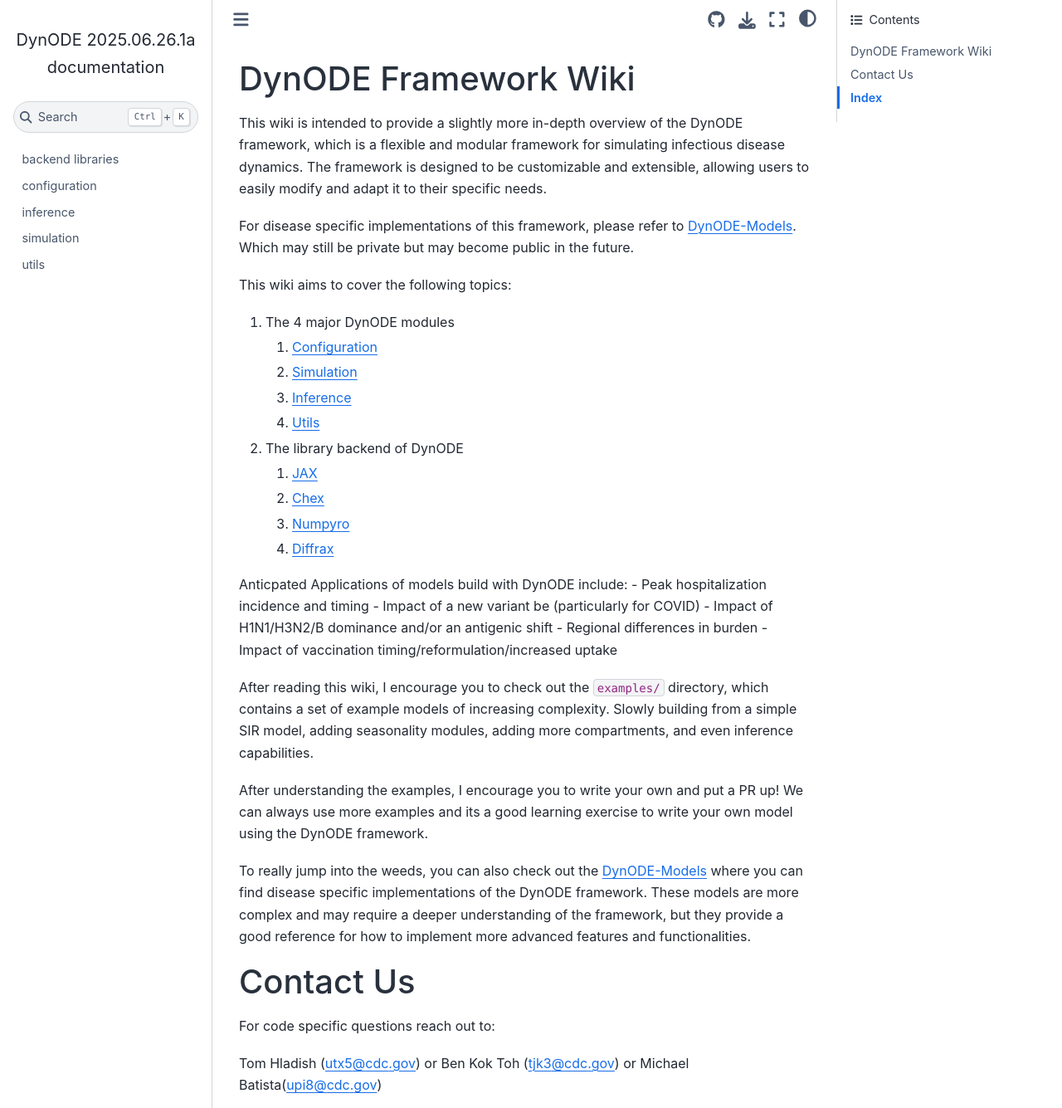
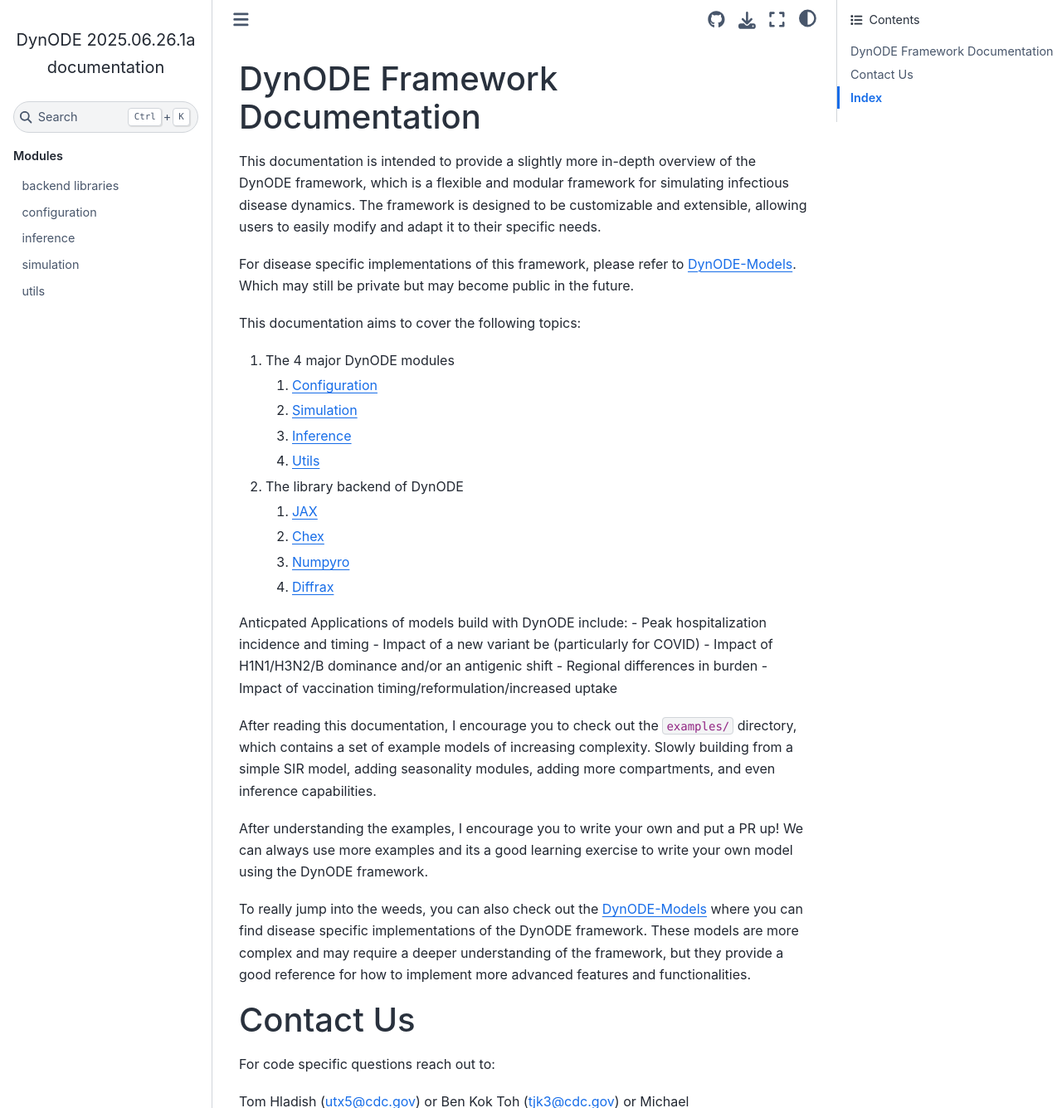
Before and after one commit to CDCgov/DynODE, a Sphinx documentation site: the page built from docs/source/index.rst, in a window 1280 px wide and 1400 px high, cut to the strip 0-1335 px from the top of the window. Shown: the whole strip at 83% size. Built offline with Sphinx 7.4.7 and the Sphinx Book theme 1.1.4, drawn with Linux system fonts in a browser that asks for light colours.

Commit message:
changed wiki references to documentation. Added captions to the side bar sections.

```diff
--- a/docs/source/index.rst
+++ b/docs/source/index.rst
@@ -7,6 +7,7 @@
 
 .. toctree::
    :maxdepth: 2
+   :caption: Modules
    :class: hidden-toc
 
    backend libraries <markdown/backend-libraries>
--- a/docs/source/markdown/Home.rst
+++ b/docs/source/markdown/Home.rst
@@ -1,7 +1,7 @@
-DynODE Framework Wiki
-=====================
+DynODE Framework Documentation
+==============================
 
-This wiki is intended to provide a slightly more in-depth overview of
+This documentation is intended to provide a slightly more in-depth overview of
 the DynODE framework, which is a flexible and modular framework for
 simulating infectious disease dynamics. The framework is designed to be
 customizable and extensible, allowing users to easily modify and adapt
@@ -11,7 +11,7 @@
 `DynODE-Models <https://github.com/cdcent/DynODE-Models>`__. Which may
 still be private but may become public in the future.
 
-This wiki aims to cover the following topics:
+This documentation aims to cover the following topics:
 
 1. The 4 major DynODE modules
 
@@ -33,7 +33,7 @@
 antigenic shift - Regional differences in burden - Impact of vaccination
 timing/reformulation/increased uptake
 
-After reading this wiki, I encourage you to check out the ``examples/``
+After reading this documentation, I encourage you to check out the ``examples/``
 directory, which contains a set of example models of increasing
 complexity. Slowly building from a simple SIR model, adding seasonality
 modules, adding more compartments, and even inference capabilities.
```
Also changed, not shown: other parts of docs/source/index.rst (+1 -0 lines), docs/source/markdown/configuration.md (+1 -0 lines), docs/source/markdown/inference.md (+1 -0 lines).
